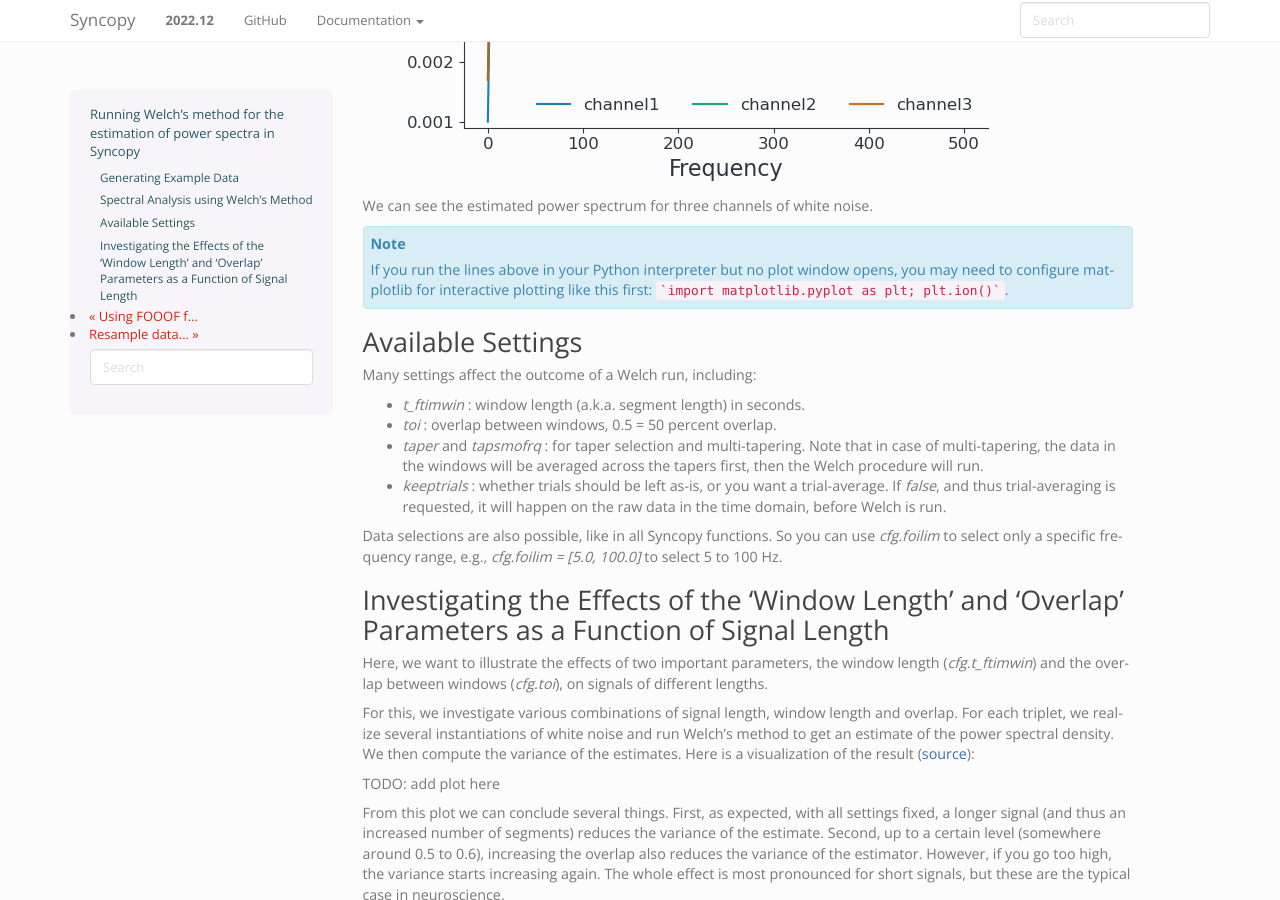
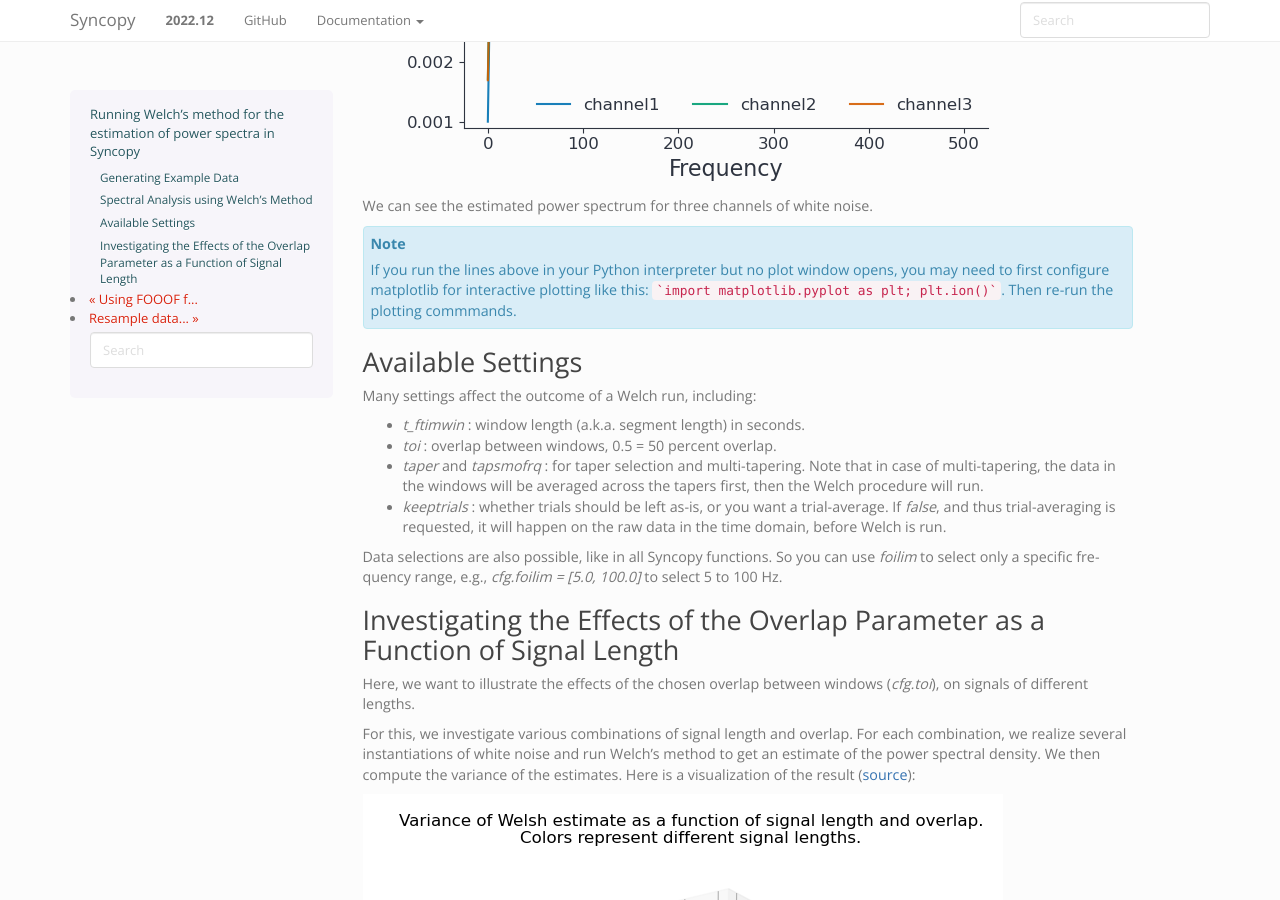
Before and after one commit to esi-neuroscience/syncopy, a Sphinx documentation site: the page built from doc/source/tutorials/welch.rst, in a window 1280 px wide and 900 px high, scrolled down 1614 px. Built offline with Sphinx 7.4.7, drawn with Linux system fonts in a browser that asks for light colours; the version number is read from the project's files by our own code.

Commit message:
NEW: include plot and code to produce it

````diff
--- a/doc/source/tutorials/welch.rst
+++ b/doc/source/tutorials/welch.rst
@@ -87,7 +87,7 @@ We can also visualize the power spectrum. Here we select the first of the two tr
 We can see the estimated power spectrum for three channels of white noise.
 
 .. note::
-   If you run the lines above in your Python interpreter but no plot window opens, you may need to configure matplotlib for interactive plotting like this first: ```import matplotlib.pyplot as plt; plt.ion()```.
+   If you run the lines above in your Python interpreter but no plot window opens, you may need to first configure matplotlib for interactive plotting like this: ```import matplotlib.pyplot as plt; plt.ion()```. Then re-run the plotting commmands.
 
 
 Available Settings
@@ -100,17 +100,17 @@ Many settings affect the outcome of a Welch run, including:
 * `taper` and `tapsmofrq` : for taper selection and multi-tapering. Note that in case of multi-tapering, the data in the windows will be averaged across the tapers first, then the Welch procedure will run.
 * `keeptrials` : whether trials should be left as-is, or you want a trial-average. If `false`, and thus trial-averaging is requested, it will happen on the raw data in the time domain, before Welch is run.
 
-Data selections are also possible, like in all Syncopy functions. So you can use `cfg.foilim` to select only a specific frequency range, e.g., `cfg.foilim = [5.0, 100.0]` to select 5 to 100 Hz.
+Data selections are also possible, like in all Syncopy functions. So you can use `foilim` to select only a specific frequency range, e.g., `cfg.foilim = [5.0, 100.0]` to select 5 to 100 Hz.
 
 
-Investigating the Effects of the 'Window Length' and 'Overlap' Parameters as a Function of Signal Length
----------------------------------------------------------------------------------------------------------
+Investigating the Effects of the Overlap Parameter as a Function of Signal Length
+---------------------------------------------------------------------------------
 
-Here, we want to illustrate the effects of two important parameters, the window length (`cfg.t_ftimwin`) and the overlap between windows (`cfg.toi`), on signals of different lengths.
+Here, we want to illustrate the effects of the chosen overlap between windows (`cfg.toi`), on signals of different lengths.
 
-For this, we investigate various combinations of signal length, window length and overlap. For each triplet, we realize several instantiations of white noise and run Welch's method to get an estimate of the power spectral density. We then compute the variance of the estimates. Here is a visualization of the result (`source <./welch_params.txt>`_):
+For this, we investigate various combinations of signal length and overlap. For each combination, we realize several instantiations of white noise and run Welch's method to get an estimate of the power spectral density. We then compute the variance of the estimates. Here is a visualization of the result (`source <../_static/welch_params.txt>`_):
 
-TODO: add plot here
+.. image:: ../_static/welch_params.png
 
 From this plot we can conclude several things. First, as expected, with all settings fixed, a longer signal (and thus an increased number of segments) reduces the variance of the estimate. Second, up to a certain level (somewhere around 0.5 to 0.6), increasing the overlap also reduces the variance of the
 estimator. However, if you go too high, the variance starts increasing again. The whole effect is most pronounced for short signals, but these are the typical case in neuroscience.
````
Also changed, not shown: doc/source/_static/welch_params.png (added), doc/source/_static/welch_params.txt (renamed from doc/source/tutorials/welch_params.txt).
